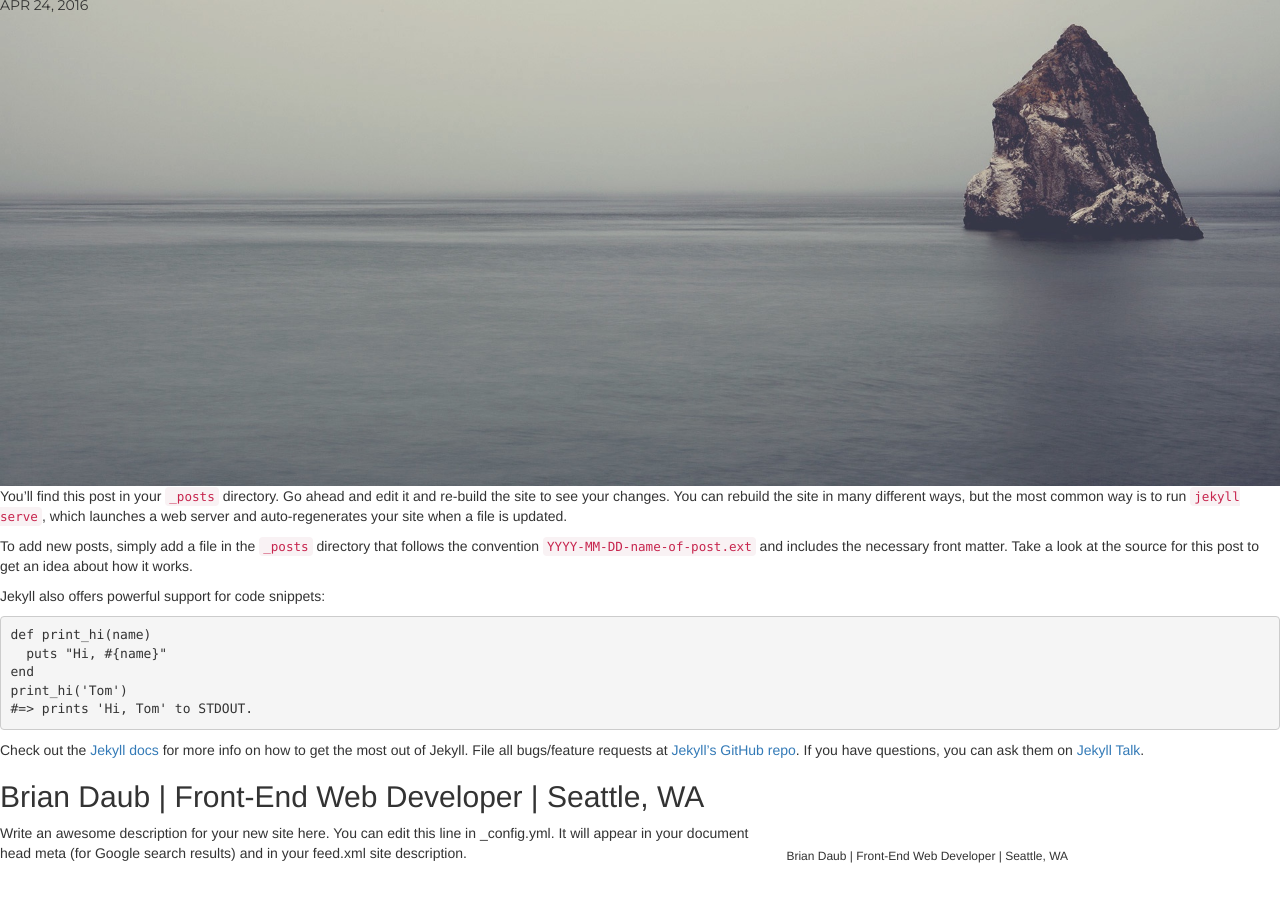
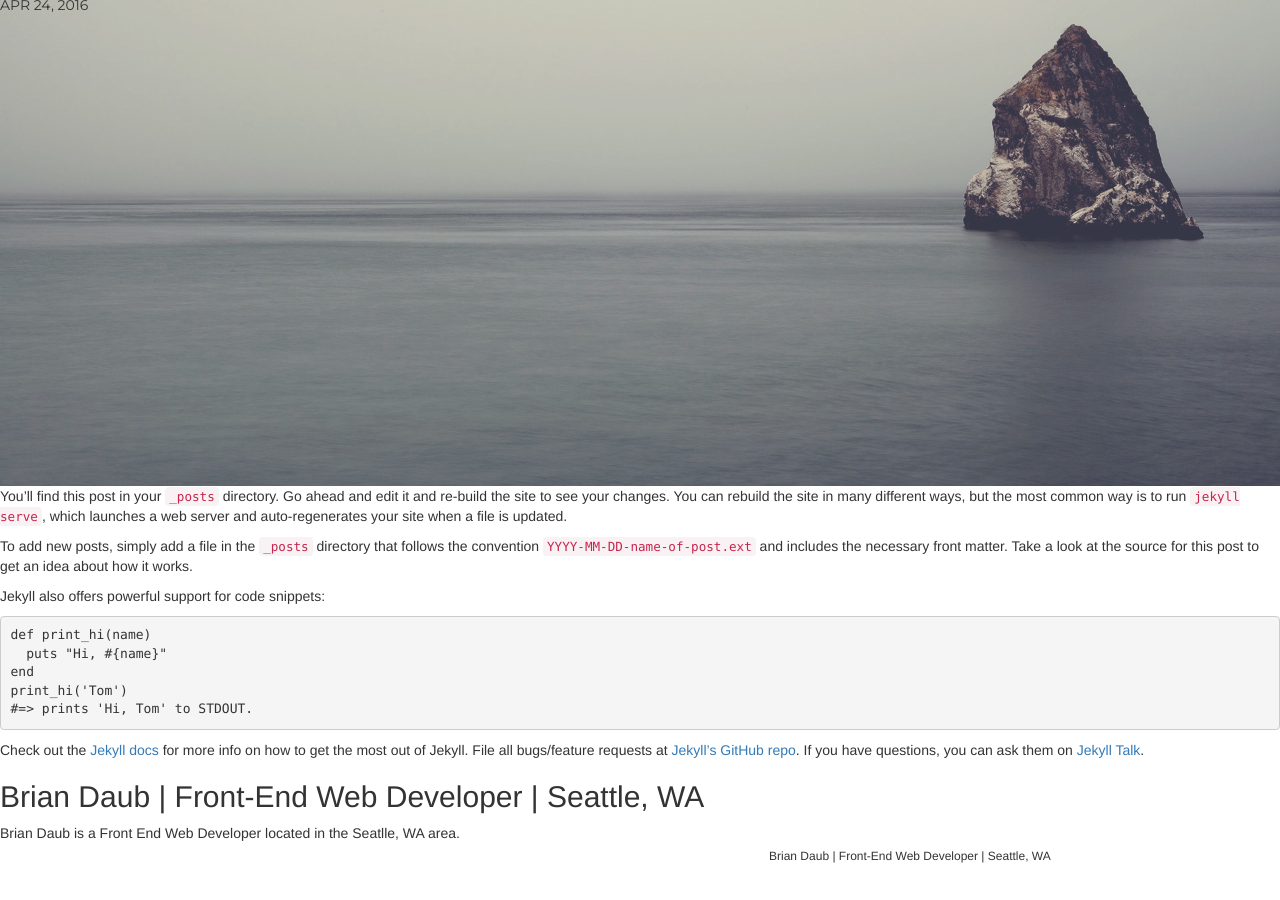
Before and after one commit to briandaub/briandaub.github.io, a Jekyll site: the page built from _posts/2016-04-24-welcome-to-jekyll.markdown, in a window 1280 px wide and 900 px high, scrolled down 859 px. Built offline with Jekyll 4.4.1, drawn with Linux system fonts in a browser that asks for light colours; nearby versions of some CDN libraries; library files that are not in the unit come from our copies; comment, search, counter and statistics services are not loaded.

Commit message:
update site description

```diff
--- a/_config.yml
+++ b/_config.yml
@@ -7,15 +7,13 @@
 
 # Site settings
 title: Brian Daub | Front-End Web Developer | Seattle, WA
-email: your-email@domain.com
+email: brian.daub@protonmail.com
 description: > # this means to ignore newlines until "baseurl:"
-  Write an awesome description for your new site here. You can edit this
-  line in _config.yml. It will appear in your document head meta (for
-  Google search results) and in your feed.xml site description.
+    Brian Daub is a Front End Web Developer located in the Seatlle, WA area.
 baseurl: "" # the subpath of your site, e.g. /blog
-url: "http://yourdomain.com" # the base hostname & protocol for your site
-twitter_username: jekyllrb
-github_username:  jekyll
+url: "http://www.briandaub.com" # the base hostname & protocol for your site
+twitter_username: briandaub
+github_username:  briandaub
 
 # Build settings
 markdown: kramdown
```
